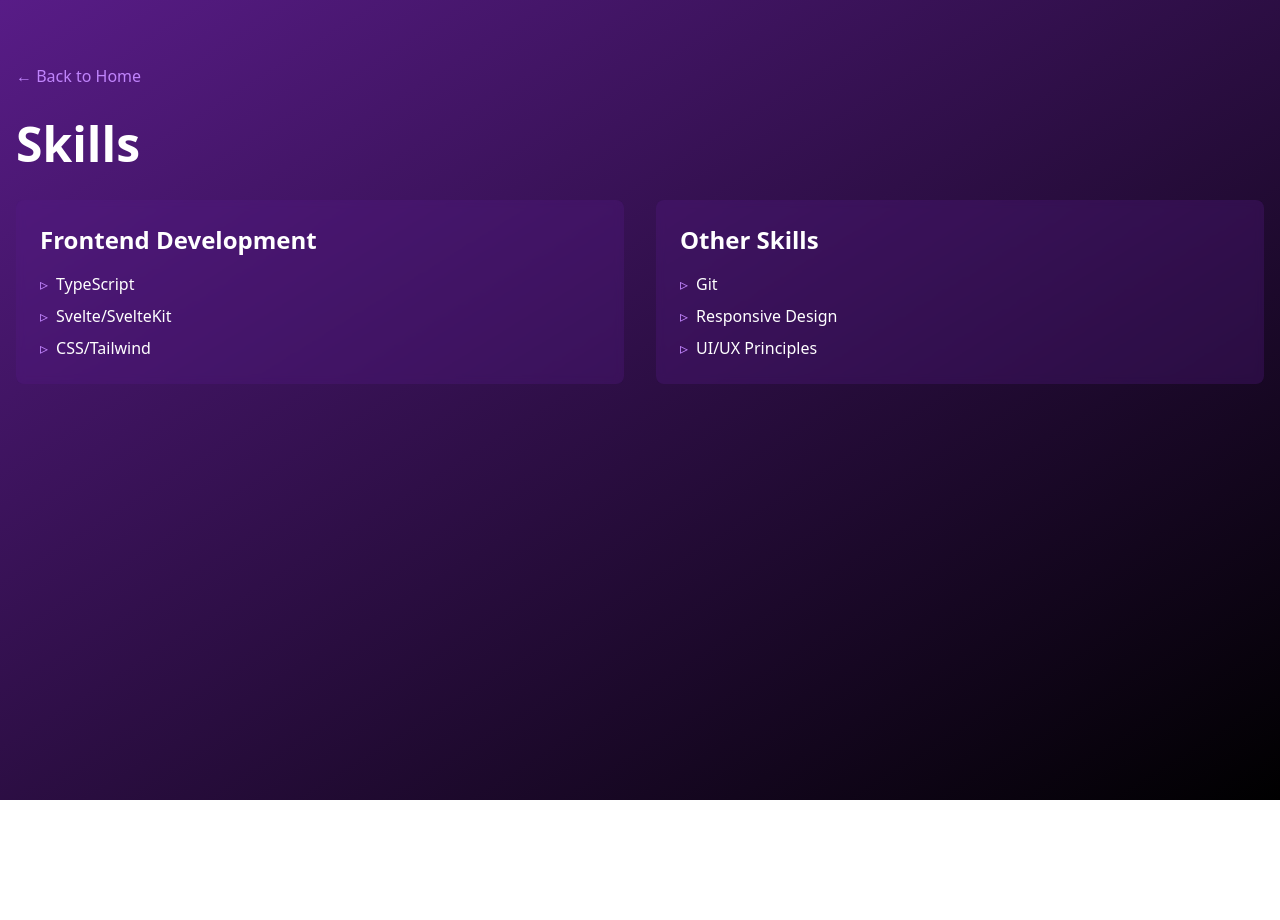
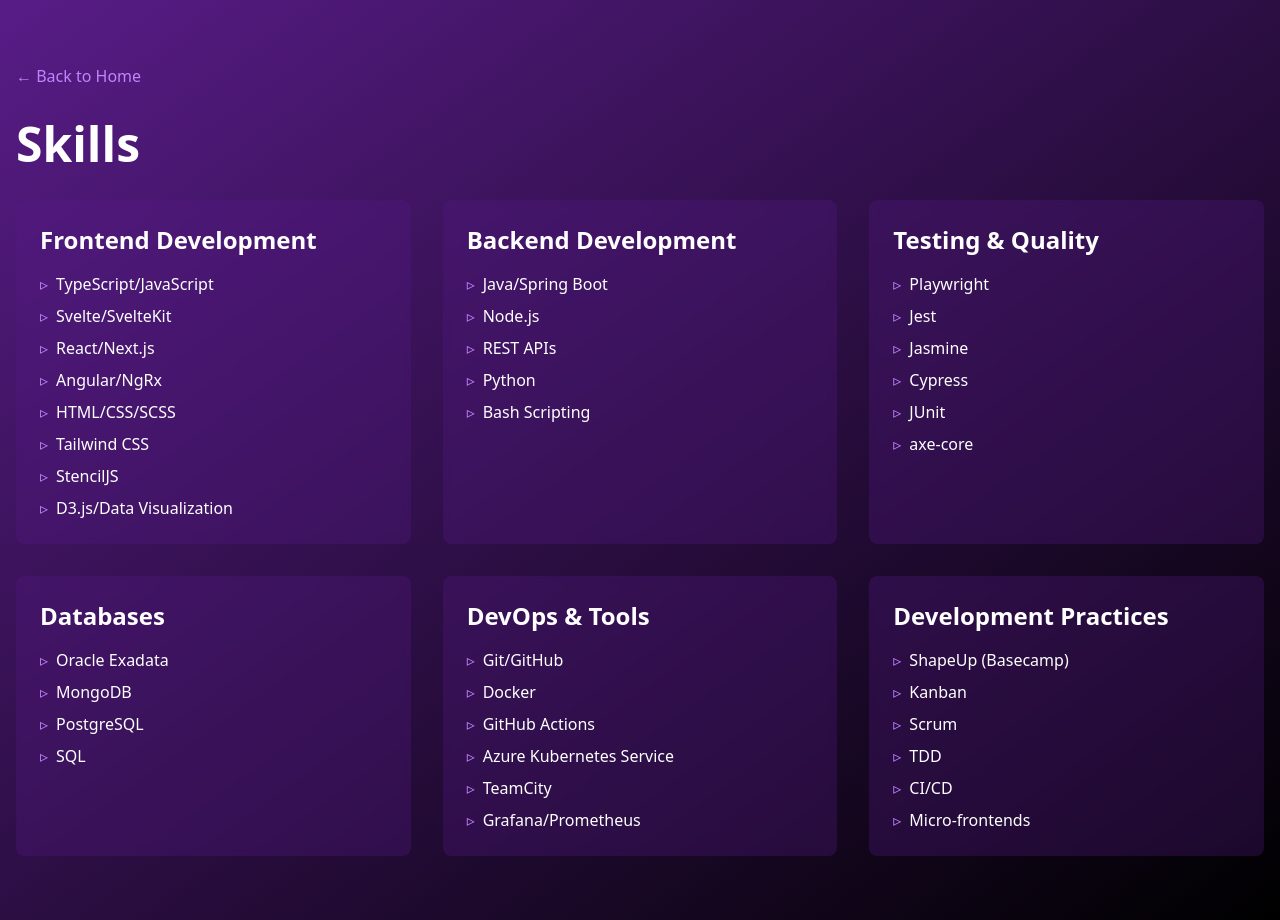
Before and after one commit to tytusplanck/portfolio, a SvelteKit app: page /skills in a window 1280 px wide. Before the commit the page ends 800 px from the top, so only its background shows below. Built offline with nearby package versions, Linux system fonts and the light colour scheme.

Commit message:
Updated projects and skills

```diff
--- a/src/routes/projects/+page.svelte
+++ b/src/routes/projects/+page.svelte
@@ -7,21 +7,71 @@
     <h1 class="text-4xl md:text-5xl font-bold mb-8">Projects</h1>
 
     <div class="grid grid-cols-1 md:grid-cols-2 lg:grid-cols-3 gap-6">
-      <!-- Example project card -->
+      <!-- Decoding Disney -->
       <div class="bg-purple-900/30 backdrop-blur-sm rounded-lg p-6">
-        <h2 class="text-2xl font-bold mb-4">Project Name</h2>
+        <h2 class="text-2xl font-bold mb-4">Decoding Disney</h2>
         <p class="opacity-80 mb-4">
-          Description of your project goes here. Explain what it does and what
-          technologies you used.
+          A comprehensive blog built with Next.js that helps travelers maximize
+          their Disney vacation experience. Features modern web technologies and
+          responsive design.
         </p>
+        <div class="mb-4">
+          <div class="flex flex-wrap gap-2 text-sm">
+            <span class="bg-purple-800/50 px-2 py-1 rounded">Next.js</span>
+            <span class="bg-purple-800/50 px-2 py-1 rounded">React</span>
+            <span class="bg-purple-800/50 px-2 py-1 rounded">Tailwind</span>
+            <span class="bg-purple-800/50 px-2 py-1 rounded">Vercel</span>
+          </div>
+        </div>
         <div class="flex gap-2">
-          <a href="#" class="text-purple-400 hover:text-purple-300">Demo</a>
-          <span class="text-purple-400">•</span>
-          <a href="#" class="text-purple-400 hover:text-purple-300">GitHub</a>
+          <a
+            href="https://decodingdisney.com"
+            target="_blank"
+            rel="noopener noreferrer"
+            class="text-purple-400 hover:text-purple-300"
+          >
+            Live Site
+          </a>
         </div>
       </div>
 
-      <!-- Add more project cards as needed -->
+      <!-- Design System Work -->
+      <div class="bg-purple-900/30 backdrop-blur-sm rounded-lg p-6">
+        <h2 class="text-2xl font-bold mb-4">Meridian Design System</h2>
+        <p class="opacity-80 mb-4">
+          Led development of a comprehensive design system with 45+ components,
+          including data visualization components built with D3 and Pancake.
+          Implemented in Svelte and StencilJS.
+        </p>
+        <div class="mb-4">
+          <div class="flex flex-wrap gap-2 text-sm">
+            <span class="bg-purple-800/50 px-2 py-1 rounded">Svelte</span>
+            <span class="bg-purple-800/50 px-2 py-1 rounded">StencilJS</span>
+            <span class="bg-purple-800/50 px-2 py-1 rounded">D3</span>
+            <span class="bg-purple-800/50 px-2 py-1 rounded">Tailwind</span>
+          </div>
+        </div>
+        <p class="text-sm text-purple-400/80">Enterprise Project</p>
+      </div>
+
+      <!-- Media Platform -->
+      <div class="bg-purple-900/30 backdrop-blur-sm rounded-lg p-6">
+        <h2 class="text-2xl font-bold mb-4">Retail Media Platform</h2>
+        <p class="opacity-80 mb-4">
+          Developed a full-stack retail media platform using Angular and Spring
+          Boot. Implemented complex state management and pioneered
+          micro-frontend architecture.
+        </p>
+        <div class="mb-4">
+          <div class="flex flex-wrap gap-2 text-sm">
+            <span class="bg-purple-800/50 px-2 py-1 rounded">Angular</span>
+            <span class="bg-purple-800/50 px-2 py-1 rounded">NgRx</span>
+            <span class="bg-purple-800/50 px-2 py-1 rounded">Spring Boot</span>
+            <span class="bg-purple-800/50 px-2 py-1 rounded">MongoDB</span>
+          </div>
+        </div>
+        <p class="text-sm text-purple-400/80">Enterprise Project</p>
+      </div>
     </div>
   </div>
 </div>
--- a/src/routes/skills/+page.svelte
+++ b/src/routes/skills/+page.svelte
@@ -6,14 +6,14 @@
 
     <h1 class="text-4xl md:text-5xl font-bold mb-8">Skills</h1>
 
-    <div class="grid grid-cols-1 md:grid-cols-2 gap-8">
-      <!-- Frontend Skills -->
+    <div class="grid grid-cols-1 md:grid-cols-2 lg:grid-cols-3 gap-8">
+      <!-- Frontend Development -->
       <div class="bg-purple-900/30 backdrop-blur-sm rounded-lg p-6">
         <h2 class="text-2xl font-bold mb-4">Frontend Development</h2>
         <ul class="space-y-2">
           <li class="flex items-center gap-2">
             <span class="text-purple-400">▹</span>
-            TypeScript
+            TypeScript/JavaScript
           </li>
           <li class="flex items-center gap-2">
             <span class="text-purple-400">▹</span>
@@ -21,29 +21,171 @@
           </li>
           <li class="flex items-center gap-2">
             <span class="text-purple-400">▹</span>
-            CSS/Tailwind
+            React/Next.js
           </li>
-          <!-- Add more skills -->
+          <li class="flex items-center gap-2">
+            <span class="text-purple-400">▹</span>
+            Angular/NgRx
+          </li>
+          <li class="flex items-center gap-2">
+            <span class="text-purple-400">▹</span>
+            HTML/CSS/SCSS
+          </li>
+          <li class="flex items-center gap-2">
+            <span class="text-purple-400">▹</span>
+            Tailwind CSS
+          </li>
+          <li class="flex items-center gap-2">
+            <span class="text-purple-400">▹</span>
+            StencilJS
+          </li>
+          <li class="flex items-center gap-2">
+            <span class="text-purple-400">▹</span>
+            D3.js/Data Visualization
+          </li>
         </ul>
       </div>
 
-      <!-- Other Skills -->
+      <!-- Backend Development -->
       <div class="bg-purple-900/30 backdrop-blur-sm rounded-lg p-6">
-        <h2 class="text-2xl font-bold mb-4">Other Skills</h2>
+        <h2 class="text-2xl font-bold mb-4">Backend Development</h2>
         <ul class="space-y-2">
           <li class="flex items-center gap-2">
             <span class="text-purple-400">▹</span>
-            Git
+            Java/Spring Boot
           </li>
           <li class="flex items-center gap-2">
             <span class="text-purple-400">▹</span>
-            Responsive Design
+            Node.js
           </li>
           <li class="flex items-center gap-2">
             <span class="text-purple-400">▹</span>
-            UI/UX Principles
+            REST APIs
           </li>
-          <!-- Add more skills -->
+          <li class="flex items-center gap-2">
+            <span class="text-purple-400">▹</span>
+            Python
+          </li>
+          <li class="flex items-center gap-2">
+            <span class="text-purple-400">▹</span>
+            Bash Scripting
+          </li>
+        </ul>
+      </div>
+
+      <!-- Testing & Quality -->
+      <div class="bg-purple-900/30 backdrop-blur-sm rounded-lg p-6">
+        <h2 class="text-2xl font-bold mb-4">Testing & Quality</h2>
+        <ul class="space-y-2">
+          <li class="flex items-center gap-2">
+            <span class="text-purple-400">▹</span>
+            Playwright
+          </li>
+          <li class="flex items-center gap-2">
+            <span class="text-purple-400">▹</span>
+            Jest
+          </li>
+          <li class="flex items-center gap-2">
+            <span class="text-purple-400">▹</span>
+            Jasmine
+          </li>
+          <li class="flex items-center gap-2">
+            <span class="text-purple-400">▹</span>
+            Cypress
+          </li>
+          <li class="flex items-center gap-2">
+            <span class="text-purple-400">▹</span>
+            JUnit
+          </li>
+          <li class="flex items-center gap-2">
+            <span class="text-purple-400">▹</span>
+            axe-core
+          </li>
+        </ul>
+      </div>
+
+      <!-- Databases -->
+      <div class="bg-purple-900/30 backdrop-blur-sm rounded-lg p-6">
+        <h2 class="text-2xl font-bold mb-4">Databases</h2>
+        <ul class="space-y-2">
+          <li class="flex items-center gap-2">
+            <span class="text-purple-400">▹</span>
+            Oracle Exadata
+          </li>
+          <li class="flex items-center gap-2">
+            <span class="text-purple-400">▹</span>
+            MongoDB
+          </li>
+          <li class="flex items-center gap-2">
+            <span class="text-purple-400">▹</span>
+            PostgreSQL
+          </li>
+          <li class="flex items-center gap-2">
+            <span class="text-purple-400">▹</span>
+            SQL
+          </li>
+        </ul>
+      </div>
+
+      <!-- DevOps & Tools -->
+      <div class="bg-purple-900/30 backdrop-blur-sm rounded-lg p-6">
+        <h2 class="text-2xl font-bold mb-4">DevOps & Tools</h2>
+        <ul class="space-y-2">
+          <li class="flex items-center gap-2">
+            <span class="text-purple-400">▹</span>
+            Git/GitHub
+          </li>
+          <li class="flex items-center gap-2">
+            <span class="text-purple-400">▹</span>
+            Docker
+          </li>
+          <li class="flex items-center gap-2">
+            <span class="text-purple-400">▹</span>
+            GitHub Actions
+          </li>
+          <li class="flex items-center gap-2">
+            <span class="text-purple-400">▹</span>
+            Azure Kubernetes Service
+          </li>
+          <li class="flex items-center gap-2">
+            <span class="text-purple-400">▹</span>
+            TeamCity
+          </li>
+          <li class="flex items-center gap-2">
+            <span class="text-purple-400">▹</span>
+            Grafana/Prometheus
+          </li>
+        </ul>
+      </div>
+
+      <!-- Development Practices -->
+      <div class="bg-purple-900/30 backdrop-blur-sm rounded-lg p-6">
+        <h2 class="text-2xl font-bold mb-4">Development Practices</h2>
+        <ul class="space-y-2">
+          <li class="flex items-center gap-2">
+            <span class="text-purple-400">▹</span>
+            ShapeUp (Basecamp)
+          </li>
+          <li class="flex items-center gap-2">
+            <span class="text-purple-400">▹</span>
+            Kanban
+          </li>
+          <li class="flex items-center gap-2">
+            <span class="text-purple-400">▹</span>
+            Scrum
+          </li>
+          <li class="flex items-center gap-2">
+            <span class="text-purple-400">▹</span>
+            TDD
+          </li>
+          <li class="flex items-center gap-2">
+            <span class="text-purple-400">▹</span>
+            CI/CD
+          </li>
+          <li class="flex items-center gap-2">
+            <span class="text-purple-400">▹</span>
+            Micro-frontends
+          </li>
         </ul>
       </div>
     </div>
```
